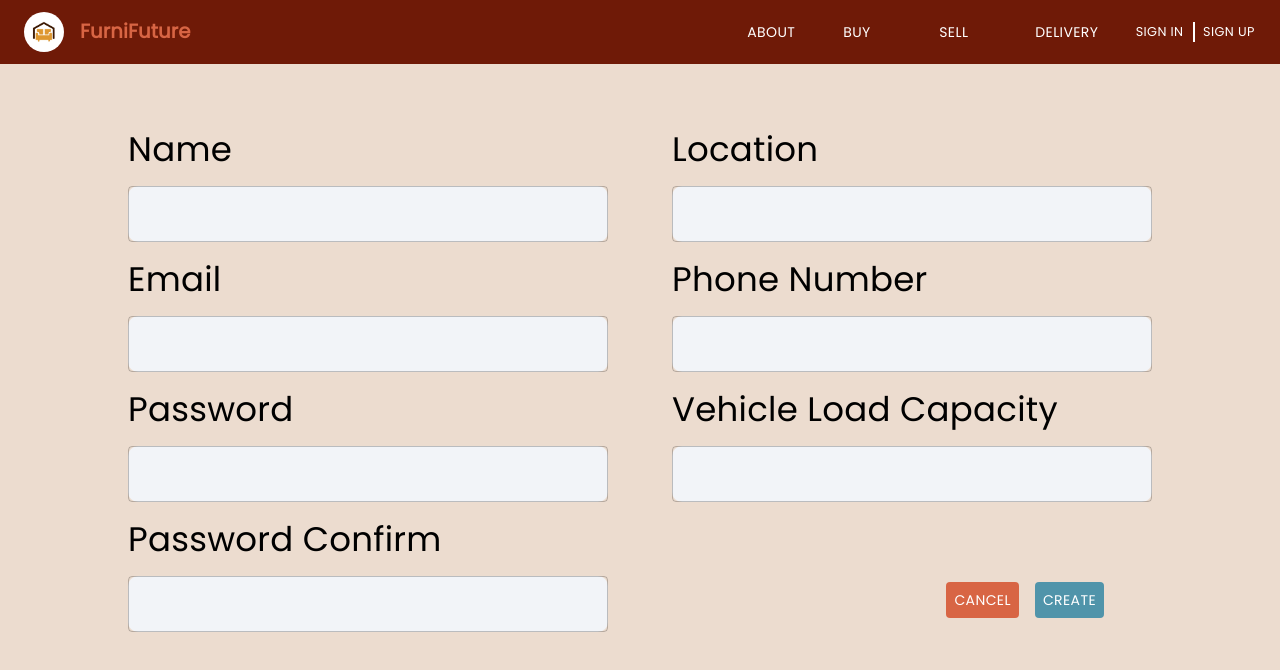
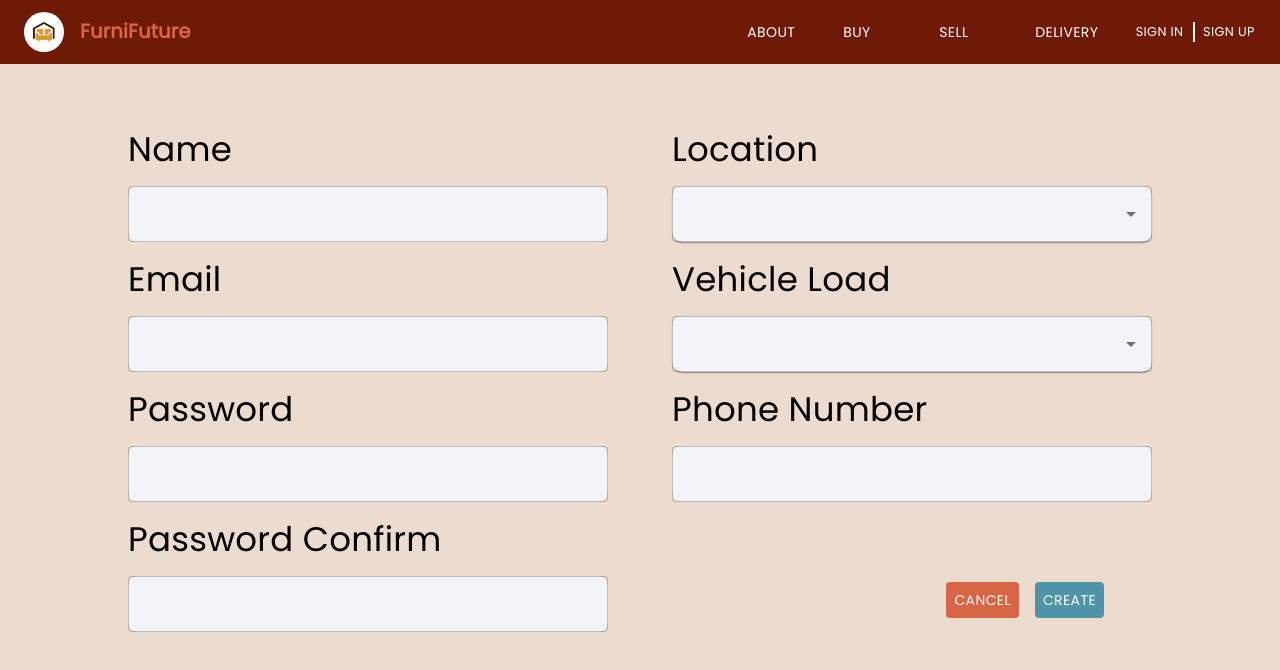
Before and after one commit to AhmadNourelddine/furnifuture, a React (Create React App) app: page /create-shipping-profile in a window 1280 px wide. Shown: the top 670 px of the page. Built offline with nearby package versions, Linux system fonts and the light colour scheme.

Commit message:
added autocomplete instead of textfield

```diff
--- a/src/pages/create-shipping-profile/create-shipping-profile.js
+++ b/src/pages/create-shipping-profile/create-shipping-profile.js
@@ -1,5 +1,5 @@
 import React, { useEffect, useState } from 'react';
-import { Box, Button, Container, TextField, Typography } from '@mui/material';
+import { Box, Button, Container, TextField, Typography, Autocomplete } from '@mui/material';
 import axios from 'axios';
 import '../../css/createDelivery-profile/createDelivery-profile.css';
 import "../../css/signup/signup.css";
@@ -17,6 +17,12 @@ const CreateShippingProfile = ()=>{
         const [vehicleLoad, setVehicleLoad]= useState('');
 
         const [redirect, setRedirect]= useState(false);
+
+        const locations = ["Beirut", "Tripoli", "Sidon", "Tyre",
+                     "Jounieh", "Byblos", "Aley", "Nabatieh",
+                     "Baalbeck", "Zahle", "Zhgarta-Ehden", "Batroun"];
+
+        const Vehicle_loads = ["500", "1000", "1500", "2000"];
 
         let Navigate = useNavigate()
         useEffect(() => {
@@ -100,26 +106,44 @@ const CreateShippingProfile = ()=>{
             <Box style={{display:'felx', flexDirection:'column'}}>
 
             <Box className='createdelivery-input'>
-                    <Typography variant='h4' sx={{my:2}}>Location</Typography>
-                    <Box className='createdelivery-input-section'>
-                        <TextField required onChange = {e=>setLocation(e.target.value)}
-                         className='createdelivery-input-textfield'></TextField>
-                    </Box>
-                </Box>
+                <Typography variant='h4' sx={{my:2}}>Location</Typography>
+                        <Box className='createdelivery-input-section'>
+                            <Autocomplete className='createdelivery-autocomplete-section'
+                                disablePortal
+                                options={locations}
+                                sx={{ width: 300 }}
+                                renderInput={(params) =>
+                                <TextField className='delivery-dropMenu-textfield'
+                                    {...params}
+                                     />}
+                                onChange = {(event, value)=>{value && setLocation(value)}}
+                                />
+                        </Box>
+            </Box>
+
+            <Box className='createdelivery-input'>
+                <Typography variant='h4' sx={{my:2}}>Vehicle Load</Typography>
+                        <Box className='createdelivery-input-section'>
+                            <Autocomplete className='createdelivery-autocomplete-section'
+                                disablePortal
+                                options={Vehicle_loads}
+                                sx={{ width: 300 }}
+                                renderInput={(params) =>
+                                <TextField className='delivery-dropMenu-textfield'
+                                    {...params}
+                                     />}
+                                onChange = {(event, value)=>{value && setVehicleLoad(value)}}
+                                />
+                        </Box>
+            </Box>
+
             <Box className='createdelivery-input'>
                     <Typography variant='h4' sx={{my:2}}>Phone Number</Typography>
                     <Box className='createdelivery-input-section'>
                         <TextField required onChange = {e=>setPhoneNb(e.target.value)}
                          className='createdelivery-input-textfield'></TextField>
                     </Box>
-                </Box>
-                <Box className='createdelivery-input'>
-                    <Typography variant='h4' sx={{my:2}}>Vehicle Load Capacity</Typography>
-                    <Box className='createdelivery-input-section'>
-                        <TextField required onChange = {e=>setVehicleLoad(e.target.value)}
-                         className='createdelivery-input-textfield'></TextField>
-                    </Box>
-                </Box>
+            </Box>
 
                 <Box style={{alignSelf:'flex-end'}} className='deliveryprofile-cancel-create-btns'>
                     <Button style={{color:'white ', backgroundColor:'#D86544'}}>Cancel</Button>
```
